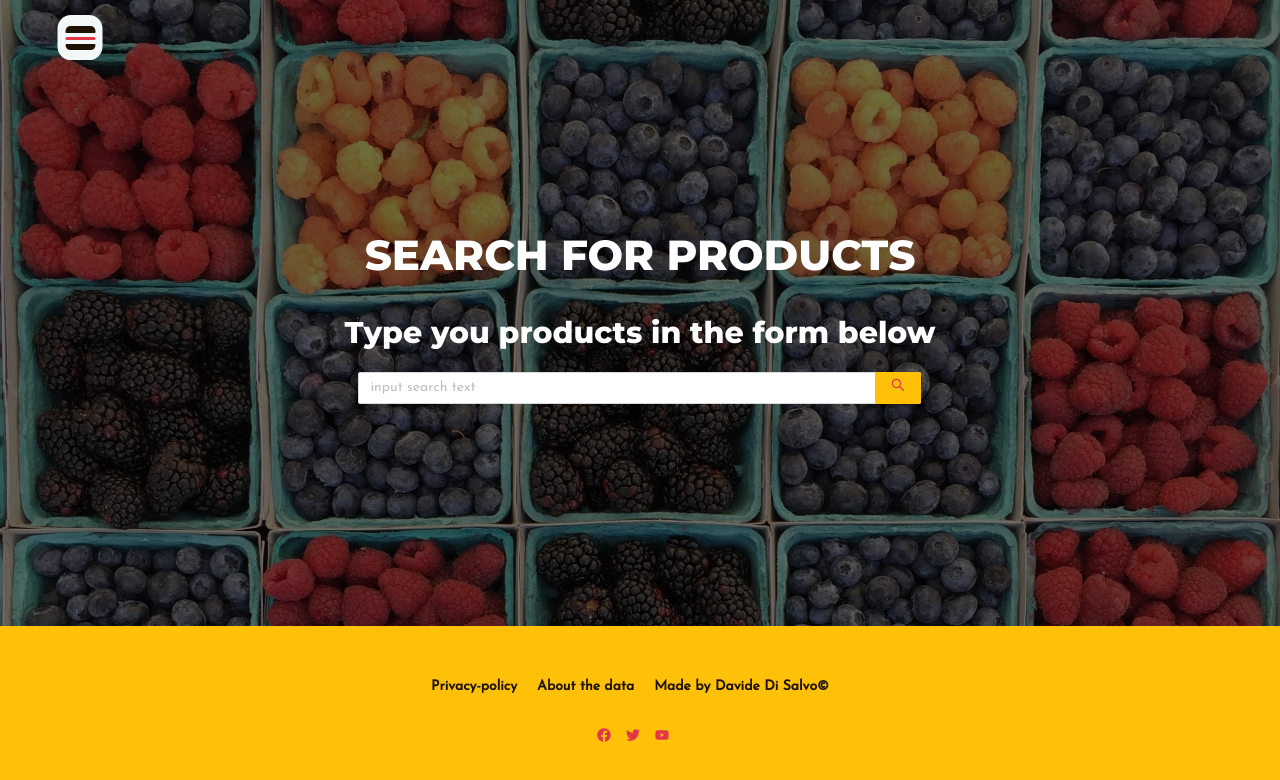
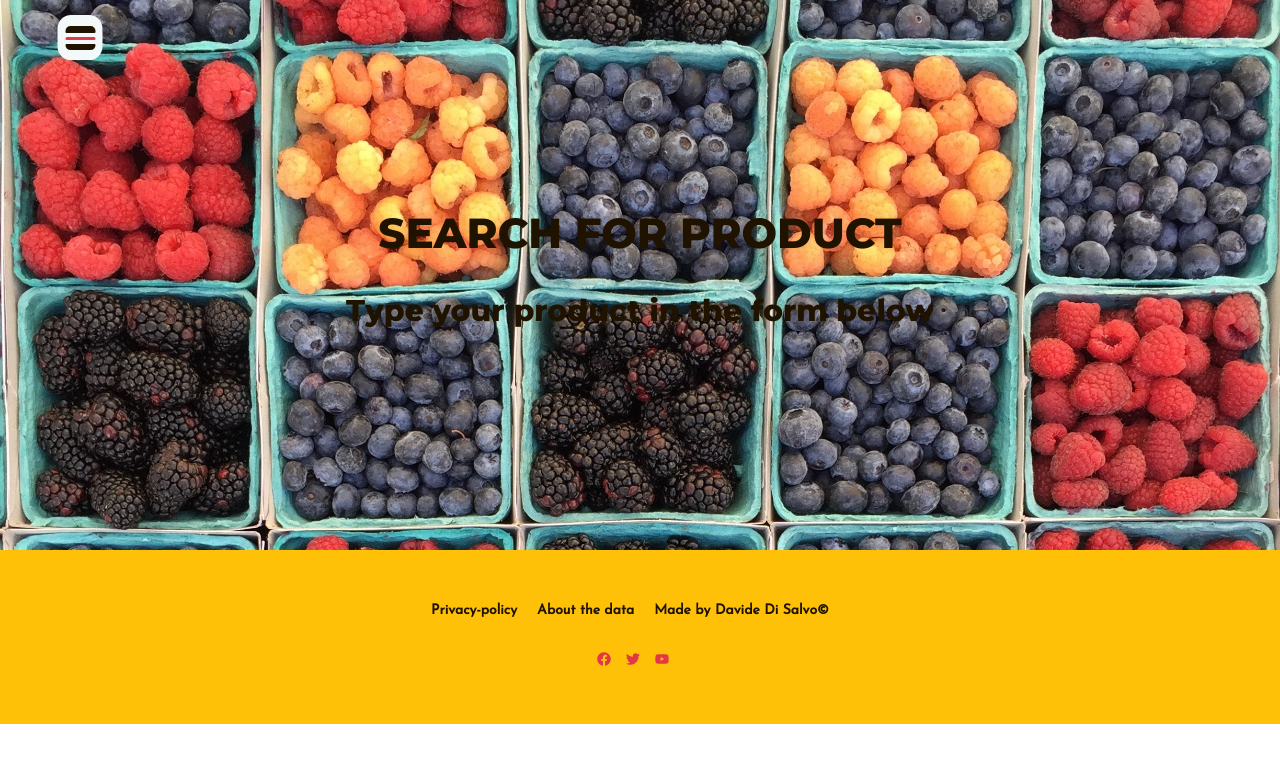
Before and after one commit to davidedisalvo/react-recipe, a React (Create React App) app: page /products in a window 1280 px wide. Shown: the top 780 px of the page. Built offline with nearby package versions, Linux system fonts and the light colour scheme.

Commit message:
refactor jumbotron work in progress

```diff
--- a/src/components/UI/Jumbotron.js
+++ b/src/components/UI/Jumbotron.js
@@ -1,22 +1,74 @@
-import React from "react";
+import React, { Component, createContext } from "react";
 import style from "./Jumbotron.module.scss";
 import { Row, Col, Button } from "antd";
 import SimpleSearch from "./SimpleSearch";
+import axios from "axios";
+import { connect } from "react-redux";
 
-function Jumbotron() {
+export const MyContext = createContext();
+
+class Jumbotron extends Component {
+  handleSearch = (value) => {
+    console.log(value);
+    this.props.minimizeSearchBy(true);
+
+    axios
+      .get(
+        `https://api.spoonacular.com/recipes/complexSearch?query=${value}&number=16&apiKey=e778dfe43af14044a6f9547ad722f708`
+      )
+      .then((el) => {
+        console.log(el.data.results);
+        const payload = el.data.results;
+        this.props.addRecipeListSearch(payload);
+        this.props.searchingRecipe(true);
+      })
+      .catch((err) => {
+        console.log(err);
+        this.props.errRecipeList(true);
+      });
+  };
+  render() {
     return (
-    <section className={style.jumbotron}>
+      <section
+        className={style.jumbotron}
+        style={{ backgroundImage: `url(${this.props.img})` }}
+      >
         <Row justify="center" align="middle">
           <Col span={12}>
-          <h1>Search for recipes</h1>
-          <h3>Type you recipe in the form below</h3>
+            <h1>{this.props.title}</h1>
+            <h3>{this.props.copy}</h3>
           </Col>
           <Col span={24}>
-          <SimpleSearch />
+            <MyContext.Provider value={this.handleSearch}>
+              {this.props.children}
+            </MyContext.Provider>
           </Col>
         </Row>
       </section>
     );
   }
+}
 
-export default Jumbotron;
+const mapDispatchToProps = (dispatch) => {
+  return {
+    addRecipeListSearch: (data) => {
+      dispatch({ type: "ADD_RECIPE_LIST_SEARCH", data: data });
+    },
+    minimizeSearchBy: (payload) => {
+      dispatch({ type: "MINIMIZE_SEARCH_BY", data: payload });
+    },
+    errRecipeList: (payload) => {
+      dispatch({ type: "ERR_RECIPE_LIST", data: payload });
+    },
+    searchingRecipe: (payload) => {
+      dispatch({ type: "SEARCHING_RECIPE", data: payload });
+    },
+  };
+};
+
+const mapStateToProps = (state, ownProps) => {
+  return {
+    minimize: state.minimizeSearchBy,
+  };
+};
+export default connect(mapStateToProps, mapDispatchToProps)(Jumbotron);
--- a/src/components/UI/Jumbotron.module.scss
+++ b/src/components/UI/Jumbotron.module.scss
@@ -1,5 +1,4 @@
 .jumbotron {
-  background: url("../../images/headerRecipes.jpg");
   background-size: cover;
   background-repeat: no-repeat;
   height: 550px;
--- a/src/components/UI/SimpleSearch.js
+++ b/src/components/UI/SimpleSearch.js
@@ -3,29 +3,30 @@ import { Input, Row, Col, Button } from "antd";
 import axios from "axios";
 import { connect } from "react-redux";
 import style from "./SimpleSearch.module.scss";
+import { MyContext } from "./Jumbotron";
 
 const { Search } = Input;
 
 class SimpleSearch extends Component {
-  handleSearch = (value) => {
-    console.log(value);
-    this.props.minimizeSearchBy(true);
+  // handleSearch = (value) => {
+  //   console.log(value);
+  //   this.props.minimizeSearchBy(true);
 
-    axios
-      .get(
-        `https://api.spoonacular.com/recipes/complexSearch?query=${value}&number=16&apiKey=e778dfe43af14044a6f9547ad722f708`
-      )
-      .then((el) => {
-        console.log(el.data.results);
-        const payload = el.data.results;
-        this.props.addRecipeListSearch(payload);
-        this.props.searchingRecipe(true);
-      })
-      .catch((err) => {
-        console.log(err);
-        this.props.errRecipeList(true);
-      });
-  };
+  //   axios
+  //     .get(
+  //       `https://api.spoonacular.com/recipes/complexSearch?query=${value}&number=16&apiKey=e778dfe43af14044a6f9547ad722f708`
+  //     )
+  //     .then((el) => {
+  //       console.log(el.data.results);
+  //       const payload = el.data.results;
+  //       this.props.addRecipeListSearch(payload);
+  //       this.props.searchingRecipe(true);
+  //     })
+  //     .catch((err) => {
+  //       console.log(err);
+  //       this.props.errRecipeList(true);
+  //     });
+  // };
   render() {
     console.log(this.props);
 
--- a/src/pages/Products.js
+++ b/src/pages/Products.js
@@ -1,5 +1,5 @@
 import React, { Component } from "react";
-import Header from "../components/products/Header";
+import Header from "../components/UI/Jumbotron";
 import SimpleSearch from "../components/UI/SimpleSearch";
 import ProductList from "../components/products/ProductList";
 
@@ -7,7 +7,11 @@ class Products extends Component {
   render() {
     return (
       <main>
-        <Header></Header>
+        <Header
+          title="SEARCH FOR PRODUCT"
+          copy={"Type your product in the form below"}
+          img={require("../images/headerProducts.jpg")}
+        ></Header>
         <ProductList></ProductList>
       </main>
     );
--- a/src/pages/Recipes.js
+++ b/src/pages/Recipes.js
@@ -10,7 +10,14 @@ class Recipes extends Component {
   render() {
     return (
       <main>
-        <Jumbotron></Jumbotron>
+        <Jumbotron
+          title="SEARCH FOR RECIPES"
+          copy="Type your recipe in the form below"
+          img={require("../images/headerRecipes.jpg")}
+        >
+          {" "}
+          <SimpleSearch />
+        </Jumbotron>
         <SearchBy></SearchBy>
 
         <RecipeList></RecipeList>
```
Lines whose indentation alone changed are shown as unchanged.
